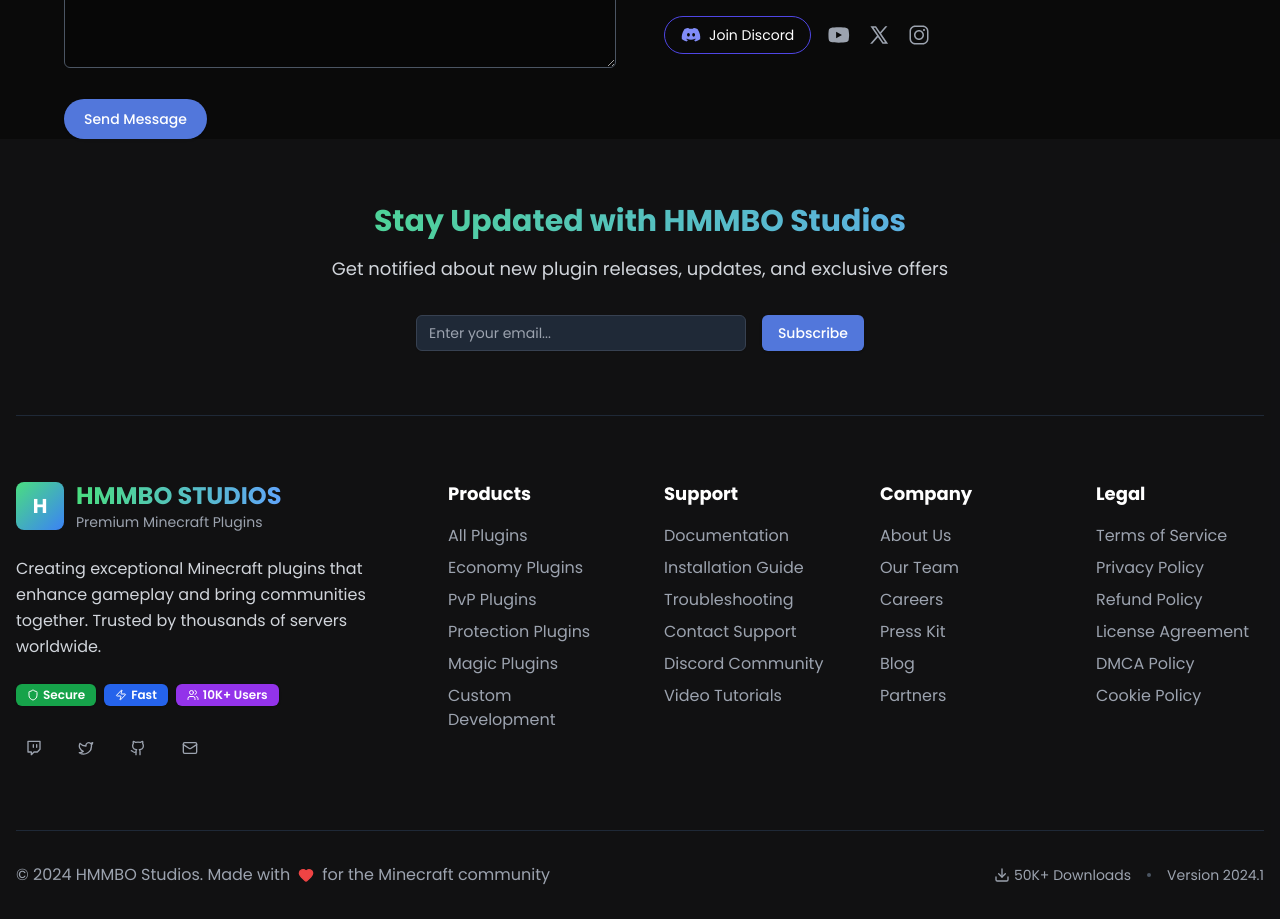
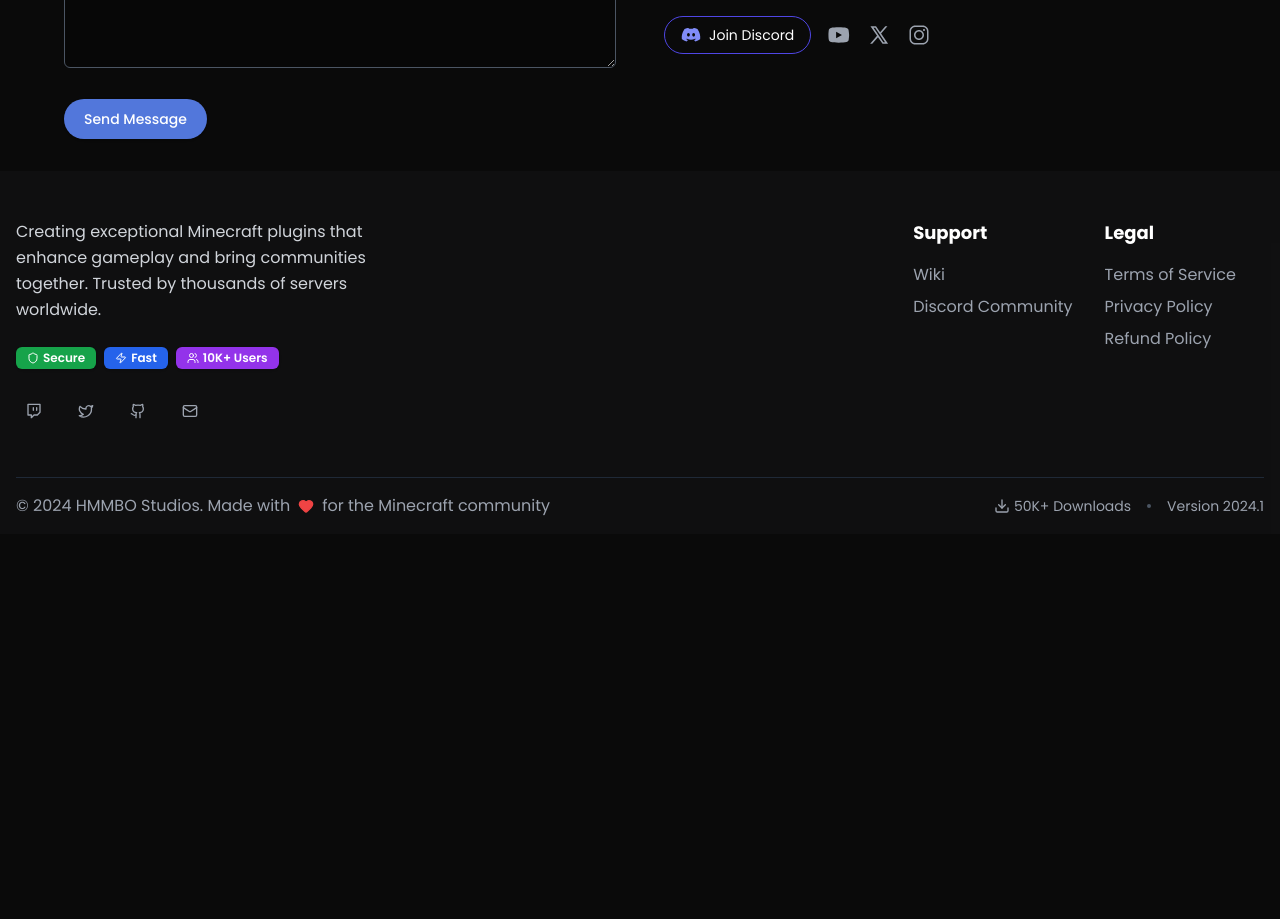
Before and after one commit to WavelessHub/hmmbo-studios, a Next.js app: page /help in a window 1280 px wide. Shown: the part 520-1439 px from the top of the page. After the commit the page ends 1054 px from the top, so only its background shows below. Built offline with nearby package versions, Linux system fonts and the light colour scheme.

Commit message:
fixed homepage

```diff
--- a/app/components/Footer.tsx
+++ b/app/components/Footer.tsx
@@ -1,11 +1,8 @@
 "use client";
 
 import { motion } from "framer-motion";
-
 import { Button } from "@/components/ui/button";
-import { Input } from "@/components/ui/input";
 import { Badge } from "@/components/ui/badge";
-
 import {
   Github,
   Twitter,
@@ -17,151 +14,90 @@
   Zap,
   Users,
 } from "lucide-react";
-
 import { footerLinks } from "@/constants/footer";
 
 const Footer = () => {
   return (
-    <footer className="bg-zinc-900/50 text-white overflow-hidden">
-      <div className="container mx-auto px-4 relative">
-        {/* Newsletter Section */}
-        <motion.div
-          initial={{ opacity: 0, y: 20 }}
-          whileInView={{ opacity: 1, y: 0 }}
-          viewport={{ once: true }}
-          className="py-16 border-b border-gray-800"
-        >
-          <div className="max-w-4xl mx-auto text-center">
-            <h3 className="text-3xl font-bold mb-4 bg-gradient-to-r from-green-400 to-blue-400 bg-clip-text text-transparent">
-              Stay Updated with HMMBO Studios
-            </h3>
-            <p className="text-gray-300 mb-8 text-lg">
-              Get notified about new plugin releases, updates, and exclusive
-              offers
-            </p>
-            <div className="flex flex-col sm:flex-row gap-4 max-w-md mx-auto">
-              <Input
-                placeholder="Enter your email..."
-                className="bg-gray-800 border-gray-700 text-white placeholder:text-gray-400"
-              />
-              <Button className="minecraft-shadow pulse-glow">Subscribe</Button>
-            </div>
-          </div>
-        </motion.div>
+    <footer className="bg-zinc-900/40 mt-8 text-white overflow-hidden">
+      <div className="mx-auto max-w-7xl px-4">
+        <div className="py-12 grid lg:grid-cols-6 gap-12">
 
-        {/* Main Footer Content */}
-        <div className="py-16">
-          <div className="grid lg:grid-cols-6 gap-12">
-            {/* Brand Section */}
           <motion.div
             initial={{ opacity: 0, x: -20 }}
             whileInView={{ opacity: 1, x: 0 }}
             viewport={{ once: true }}
             className="lg:col-span-2"
           >
-              <div className="flex items-center space-x-3 mb-6">
-                <div className="w-12 h-12 bg-gradient-to-br from-green-400 to-blue-500 rounded-lg flex items-center justify-center minecraft-shadow">
-                  <span className="text-white font-bold text-xl pixelated">
-                    H
-                  </span>
-                </div>
-                <div>
-                  <span className="text-2xl font-bold bg-gradient-to-r from-green-400 to-blue-400 bg-clip-text text-transparent">
-                    HMMBO STUDIOS
-                  </span>
-                  <p className="text-gray-400 text-sm">
-                    Premium Minecraft Plugins
-                  </p>
-                </div>
-              </div>
+
 
             <p className="text-gray-300 mb-6 leading-relaxed">
-                Creating exceptional Minecraft plugins that enhance gameplay and
-                bring communities together. Trusted by thousands of servers
-                worldwide.
+              Creating exceptional Minecraft plugins that enhance gameplay and bring
+              communities together. Trusted by thousands of servers worldwide.
             </p>
 
-              {/* Trust Badges */}
             <div className="flex flex-wrap gap-2 mb-6">
               <Badge className="bg-green-600 text-white">
-                  <Shield className="w-3 h-3 mr-1" />
-                  Secure
+                <Shield className="w-3 h-3 mr-1" /> Secure
               </Badge>
               <Badge className="bg-blue-600 text-white">
-                  <Zap className="w-3 h-3 mr-1" />
-                  Fast
+                <Zap className="w-3 h-3 mr-1" /> Fast
               </Badge>
               <Badge className="bg-purple-600 text-white">
-                  <Users className="w-3 h-3 mr-1" />
-                  10K+ Users
+                <Users className="w-3 h-3 mr-1" /> 10K+ Users
               </Badge>
             </div>
 
-              {/* Social Links */}
             <div className="flex space-x-4">
+              {[
+                [Twitch, "Twitch"],
+                [Twitter, "Twitter"],
+                [Github, "Github"],
+                [Mail, "Mail"],
+              ].map(([Icon, key]) => (
                 <Button
+                  key={key as string}
                   variant="ghost"
                   size="icon"
                   className="text-gray-400 hover:text-white hover:bg-gray-800"
                 >
-                  <Twitch className="w-5 h-5" />
+                  <Icon className="w-5 h-5" />
                 </Button>
-                <Button
-                  variant="ghost"
-                  size="icon"
-                  className="text-gray-400 hover:text-white hover:bg-gray-800"
-                >
-                  <Twitter className="w-5 h-5" />
-                </Button>
-                <Button
-                  variant="ghost"
-                  size="icon"
-                  className="text-gray-400 hover:text-white hover:bg-gray-800"
-                >
-                  <Github className="w-5 h-5" />
-                </Button>
-                <Button
-                  variant="ghost"
-                  size="icon"
-                  className="text-gray-400 hover:text-white hover:bg-gray-800"
-                >
-                  <Mail className="w-5 h-5" />
-                </Button>
+              ))}
             </div>
           </motion.div>
 
-            {/* Footer Links */}
-            {Object.entries(footerLinks).map(([category, links], index) => (
+
           <motion.div
-                key={category}
             initial={{ opacity: 0, y: 20 }}
             whileInView={{ opacity: 1, y: 0 }}
             viewport={{ once: true }}
-                transition={{ delay: index * 0.1 }}
+            /* ml-auto shunts the whole block to the far right side */
+            className="lg:col-span-4 lg:ml-auto grid sm:grid-cols-2 md:grid-cols-2 gap-8"
           >
-                <h4 className="font-bold text-lg mb-4 text-white">
-                  {category}
-                </h4>
+            {Object.entries(footerLinks).map(([category, links]) => (
+              <div key={category}>
+                <h4 className="font-bold text-lg mb-4">{category}</h4>
                 <ul className="space-y-2">
                   {links.map((link) => (
                     <li key={link}>
+                      {/* swap to <a> once real URLs exist */}
                       <button className="text-gray-400 hover:text-white transition-colors text-left">
                         {link}
                       </button>
                     </li>
                   ))}
                 </ul>
+              </div>
+            ))}
           </motion.div>
-            ))}
-          </div>
         </div>
 
-        {/* Bottom Bar */}
+
         <motion.div
           initial={{ opacity: 0 }}
           whileInView={{ opacity: 1 }}
           viewport={{ once: true }}
-          className="py-8 border-t border-gray-800 flex flex-col md:flex-row justify-between items-center"
+          className="border-t border-gray-800 py-4 flex flex-col md:flex-row justify-between items-center"
         >
           <div className="flex items-center space-x-2 text-gray-400 mb-4 md:mb-0">
             <span>© 2024 HMMBO Studios. Made with</span>
@@ -174,8 +110,8 @@
               <Download className="w-4 h-4" />
               <span className="text-sm">50K+ Downloads</span>
             </div>
-            <div className="w-1 h-1 bg-gray-600 rounded-full"></div>
-            <span className="text-sm">Version 2024.1</span>
+            <div className="w-1 h-1 bg-gray-600 rounded-full" />
+            <span className="text-sm">Version&nbsp;2024.1</span>
           </div>
         </motion.div>
       </div>
--- a/app/components/home/DisplayCard.tsx
+++ b/app/components/home/DisplayCard.tsx
@@ -29,7 +29,7 @@
   badge,
 }) => {
   return (
-    <Card className="group relative w-[20rem] h-[30rem] py-0 rounded-lg overflow-hidden border border-white/10 bg-black shadow-md hover:shadow-2xl transition-shadow duration-300">
+    <Card className="group relative w-[23rem] h-[30rem]  py-0 rounded-lg overflow-hidden border border-white/10 bg-black shadow-md hover:shadow-2xl transition-shadow duration-300">
       <CardContent className="flex flex-col justify-between h-full p-0">
         {/* Image container with overflow-hidden */}
         <div className="relative w-full h-2/3 overflow-hidden">
@@ -43,7 +43,7 @@
 
           {badge && (
             <div className="absolute top-0 left-0">
-              <p className="font-semibold text-white text-xs px-4 py-1.5 rounded-l-md -1.5 translate-y-1/2 -rotate-90 bg-red-500 text-center">
+              <p className="font-semibold text-white text-xs px-6 rounded-br-sm translate-y-1/2 -rotate-90 bg-red-500 p-2 text-center rounded-lg">
                 {badge}
               </p>
             </div>
--- a/app/components/home/Reviews.tsx
+++ b/app/components/home/Reviews.tsx
@@ -9,6 +9,8 @@
 
 import { NextPage } from "next";
 
+const animation = { duration: 50000, easing: (t: number) => t }
+
 const Reviews: NextPage = ({}) => {
   const [sliderRef] = useKeenSlider({
     mode: "free-snap",
@@ -17,6 +19,18 @@
       perView: 5,
       spacing: 20,
     },
+    drag: false,
+    created(s) {
+      s.moveToIdx(5, true, animation)
+    },
+    updated(s) {
+      s.moveToIdx(s.track.details.abs + 5, true, animation)
+    },
+    animationEnded(s) {
+      s.moveToIdx(0, true, {duration:1})
+      s.moveToIdx(5, true, animation)
+    },
+
   });
 
   return (
--- a/constants/footer.ts
+++ b/constants/footer.ts
@@ -1,28 +1,13 @@
 const footerLinks = {
-  Products: [
-    "All Plugins",
-    "Economy Plugins",
-    "PvP Plugins",
-    "Protection Plugins",
-    "Magic Plugins",
-    "Custom Development",
+
+  Support: [
+    "Wiki",
+    "Discord Community",
   ],
-  Support: [
-    "Documentation",
-    "Installation Guide",
-    "Troubleshooting",
-    "Contact Support",
-    "Discord Community",
-    "Video Tutorials",
-  ],
-  Company: ["About Us", "Our Team", "Careers", "Press Kit", "Blog", "Partners"],
   Legal: [
     "Terms of Service",
     "Privacy Policy",
     "Refund Policy",
-    "License Agreement",
-    "DMCA Policy",
-    "Cookie Policy",
   ],
 };
 
--- a/next.config.mjs
+++ b/next.config.mjs
@@ -14,6 +14,15 @@
       {
         hostname: "randomuser.me",
       },
+      {
+        hostname: "example.com",
+      },
+      {
+        hostname: "cdn.modrinth.com",
+      },
+      {
+        hostname: "randomuser.me",
+      },
     ],
   },
 };
```
Also changed, not shown: app/components/home/Featured.tsx (+29 -6 lines), app/components/home/FeaturedCard.tsx (added, +65 -0 lines), app/components/home/Popularity.tsx (+31 -8 lines). Lines whose indentation alone changed are shown as unchanged.
